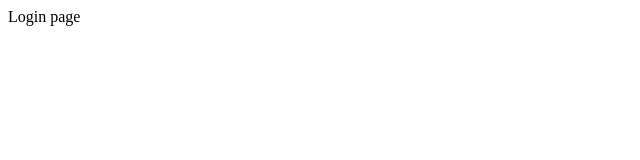
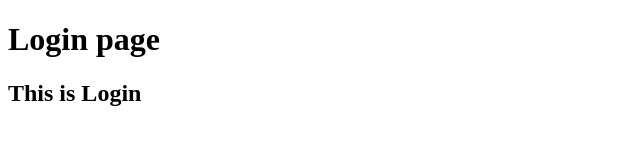
Before and after one commit to 1shaked/site, a website: page public/login.html in a window 1280 px wide. Shown: the whole page, without its empty margins (0-640 px from the left). Drawn offline with Linux system fonts and the light colour scheme.

```diff
--- a/public/login.html
+++ b/public/login.html
@@ -4,9 +4,10 @@
     <meta charset="UTF-8">
     <meta http-equiv="X-UA-Compatible" content="IE=edge">
     <meta name="viewport" content="width=device-width, initial-scale=1.0">
-    <title>Document</title>
+    <title>Login</title>
 </head>
 <body>
-    Login page
+    <h1>Login page</h1>
+    <h2>This is Login</h2>
 </body>
 </html>
```
